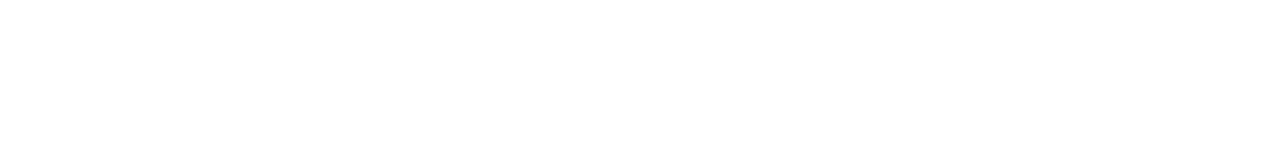
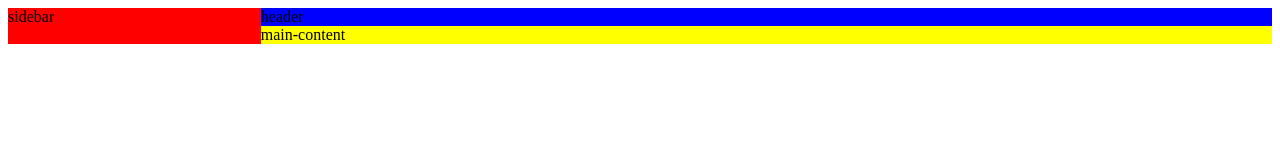
Before and after one commit to hamzahuda/admin-dashboard, a plain HTML site: page index.html in a window 1280 px wide. Drawn offline with Linux system fonts and the light colour scheme.

Commit message:
Create basic layout

```diff
--- a/index.html
+++ b/index.html
@@ -9,7 +9,11 @@
 </head>
 
 <body>
-
+    <div class="container">
+        <div class="sidebar">sidebar</div>
+        <div class="header">header</div>
+        <div class="main-content">main-content</div>
+    </div>
 </body>
 
 </html>
--- a/style.css
+++ b/style.css
@@ -0,0 +1,22 @@
+.container {
+    display: grid;
+    grid-template-columns: 1fr 4fr;
+}
+
+.sidebar {
+    grid-column: 1 / 2;
+    grid-row: 1 / 3;
+    background-color: red;
+}
+
+.header {
+    grid-column: 2 / 3;
+    grid-row: 1 / 2;
+    background-color: blue;
+}
+
+.main-content {
+    grid-column: 2 / 3;
+    grid-row: 2 / 3;
+    background-color: yellow;
+}
```
Also changed, not shown: dashboard-project.png (added).
